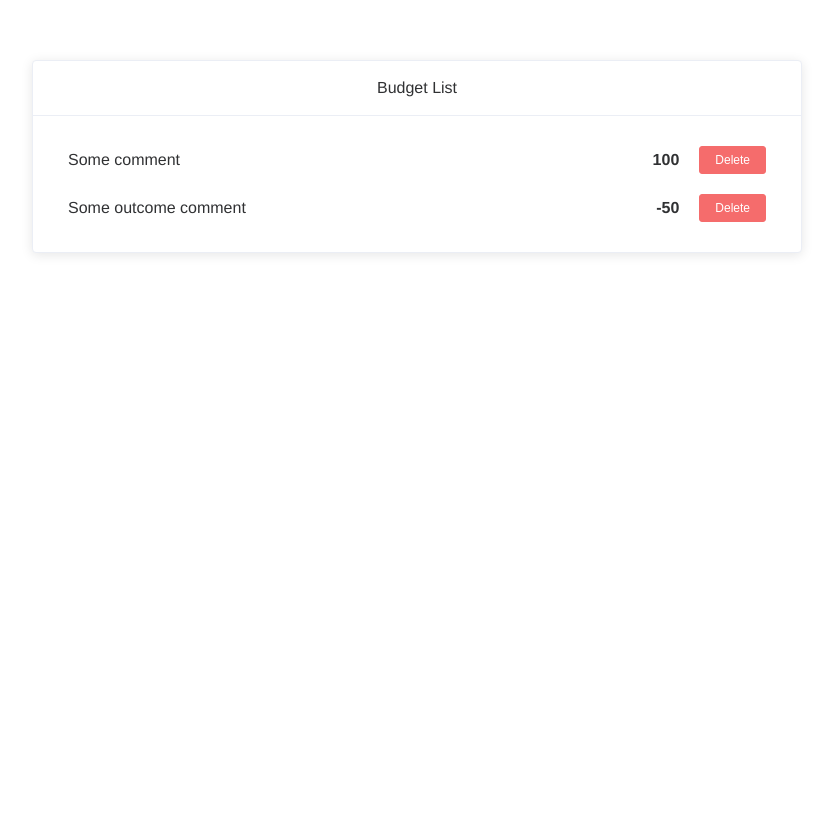
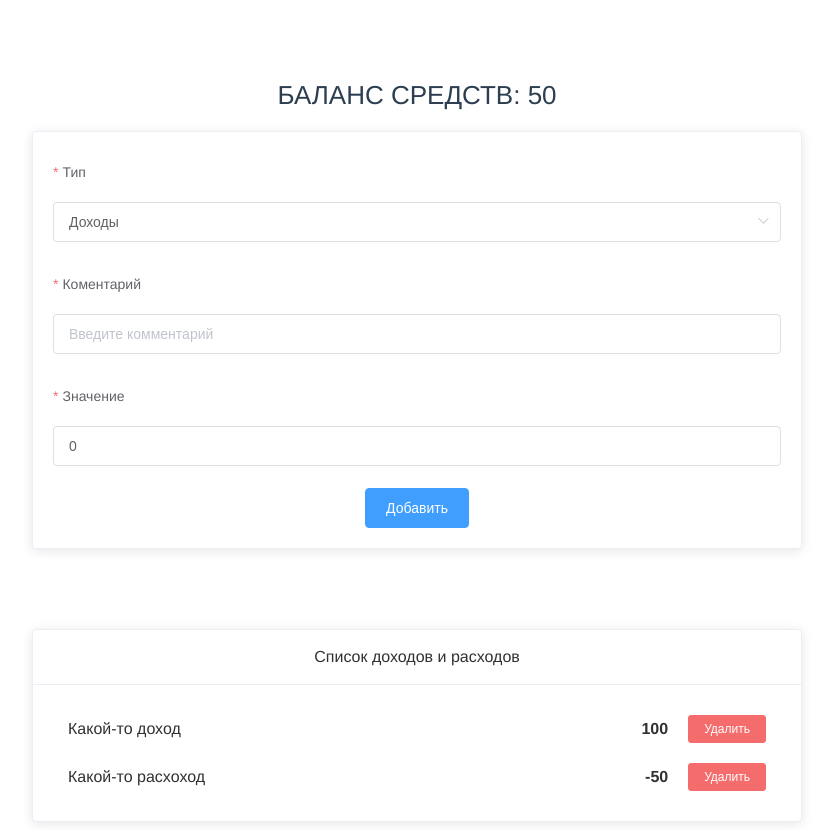
Before and after one commit to drobunator/budget-list-vue, a Vue app: page / in a window 1280 px wide. Shown: the whole page, without its empty margins (223-1056 px from the left). Before the commit the page ends 800 px from the top, so only its background shows below. Built offline with nearby package versions, Linux system fonts and the light colour scheme.

Commit message:
add validate

```diff
--- a/src/App.vue
+++ b/src/App.vue
@@ -1,33 +1,52 @@
 <template>
   <div id="app">
-    <BudgetList :list="list" />
+    <TotalBalance :total="totalBalance" />
+    <Form />
+    <BudgetList :list="list" @deleteItem="onDeleteItem" />
   </div>
 </template>
 
 <script>
 import BudgetList from './components/BudgetList'
+import TotalBalance from './components/TotalBalance'
+import Form from './components/Form'
 
 export default {
   name: 'App',
   components: {
-    BudgetList
+    BudgetList,
+    TotalBalance,
+    Form
   },
   data: () => ({
     list: {
       1: {
         type: 'INCOME',
         value: 100,
-        comment: 'Some comment',
-        id: Math.random + Math.random
+        comment: 'Какой-то доход',
+        id: 1
       },
       2: {
         type: 'OUTCOME',
         value: -50,
-        comment: 'Some outcome comment',
-        id: Math.random + Math.random
+        comment: 'Какой-то расхоход',
+        id: 2
       }
     }
-  })
+  }),
+  computed: {
+    totalBalance() {
+      return Object.values(this.list).reduce((acc, item) => {
+        return acc + item.value
+      }, 0)
+    }
+  },
+  methods: {
+    onDeleteItem(id) {
+      console.log(id)
+      this.$delete(this.list, id)
+    }
+  }
 }
 </script>
 
--- a/src/components/BudgetList.vue
+++ b/src/components/BudgetList.vue
@@ -1,14 +1,15 @@
 <template>
   <div class="budget-list-wrapp">
-    <template v-if>
-      <el-card :header="header" class="card">
+    <el-card :header="header" class="card">
+      <template v-if="isEmpty">
         <div class="list-item" v-for="(item, prop) in list" :key="prop">
           <span class="budget-comment">{{ item.comment }}</span>
           <span class="budget-value">{{ item.value }}</span>
-          <el-button type="danger" size="mini">Delete</el-button>
+          <el-button type="danger" size="mini" @click="deleteItem(item.id)">Удалить</el-button>
         </div>
-      </el-card>
-    </template>
+      </template>
+      <el-alert :closable="false" v-else type="info" :title="emptyTitle" />
+    </el-card>
   </div>
 </template>
 
@@ -22,11 +23,18 @@ export default {
     }
   },
   data: () => ({
-    header: 'Budget List'
+    header: 'Список доходов и расходов',
+    emptyTitle: 'Empty list'
   }),
   computed: {
     isEmpty() {
-      return Object.keys()
+      return Object.keys(this.list).length
+    }
+  },
+  methods: {
+    deleteItem(id) {
+      console.log(id)
+      this.$emit('deleteItem', id)
     }
   }
 }
--- /dev/null
+++ b/src/components/Form.vue
@@ -0,0 +1,82 @@
+<template>
+  <el-card class="form-card">
+    <el-form :model="formData" ref="addItemForm" :rules="rules" label-position="top">
+      <el-form-item label="Тип " prop="type">
+        <el-select class="type-select" v-model="formData.type" placeholder="Выбирите тип">
+          <el-option label="Доходы" value="INCOME" />
+          <el-option label="Расходы" value="OUTCOME" />
+        </el-select>
+      </el-form-item>
+
+      <el-form-item label="Коментарий" prop="comment">
+        <el-input v-model="formData.comment" placeholder="Введите комментарий" />
+      </el-form-item>
+
+      <el-form-item label="Значение" prop="value">
+        <el-input v-model.number="formData.value" />
+      </el-form-item>
+
+      <el-button class="form-btn" @click="onSubmit" type="primary">Добавить</el-button>
+    </el-form>
+  </el-card>
+</template>
+
+
+<script>
+export default {
+  name: 'Form',
+  data: () => ({
+    formData: {
+      type: 'INCOME',
+      comment: '',
+      value: 0
+    },
+    rules: {
+      type: [
+        { required: true, message: 'Пожалуйста выбирите тип', trigger: 'blur' }
+      ],
+      comment: [
+        {
+          required: true,
+          message: 'Введите коментарий',
+          trigger: 'blur'
+        }
+      ],
+      value: [
+        {
+          required: true,
+          message: 'Введите значение',
+          trigger: 'blur'
+        },
+        {
+          type: 'number',
+          message: 'Значение должно быть числом',
+          trigger: 'change'
+        }
+      ]
+    }
+  }),
+  methods: {
+    onSubmit() {
+      this.$refs.addItemForm.validate(valid => {
+        console.log(valid)
+      })
+    }
+  }
+}
+</script>
+
+<style scoped>
+.form-card {
+  max-width: 768px;
+  margin: 0 auto 80px;
+  text-align: left;
+}
+.type-select {
+  width: 100%;
+}
+.form-btn {
+  margin: 0 auto;
+  display: block;
+}
+</style>
--- /dev/null
+++ b/src/components/TotalBalance.vue
@@ -0,0 +1,25 @@
+<template>
+  <div class="total-value">Баланс средств: {{ total }}</div>
+</template>
+
+
+<script>
+export default {
+  name: 'TotalBalance',
+  props: {
+    total: {
+      type: Number,
+      default: 0
+    }
+  }
+}
+</script>
+
+<style scoped>
+.total-value {
+  font-size: 26px;
+  text-transform: uppercase;
+  padding: 20px;
+  text-align: center;
+}
+</style>
```
